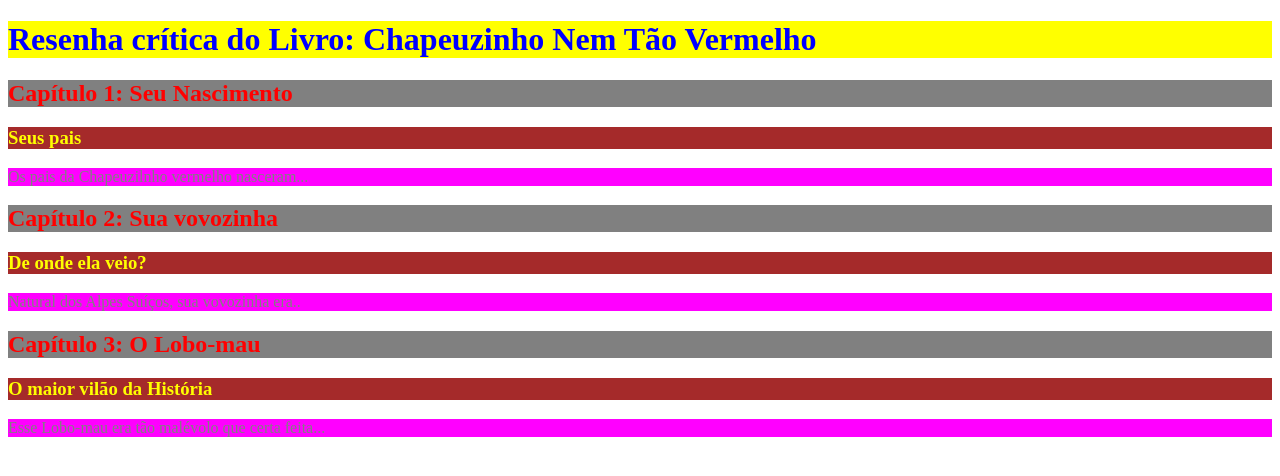
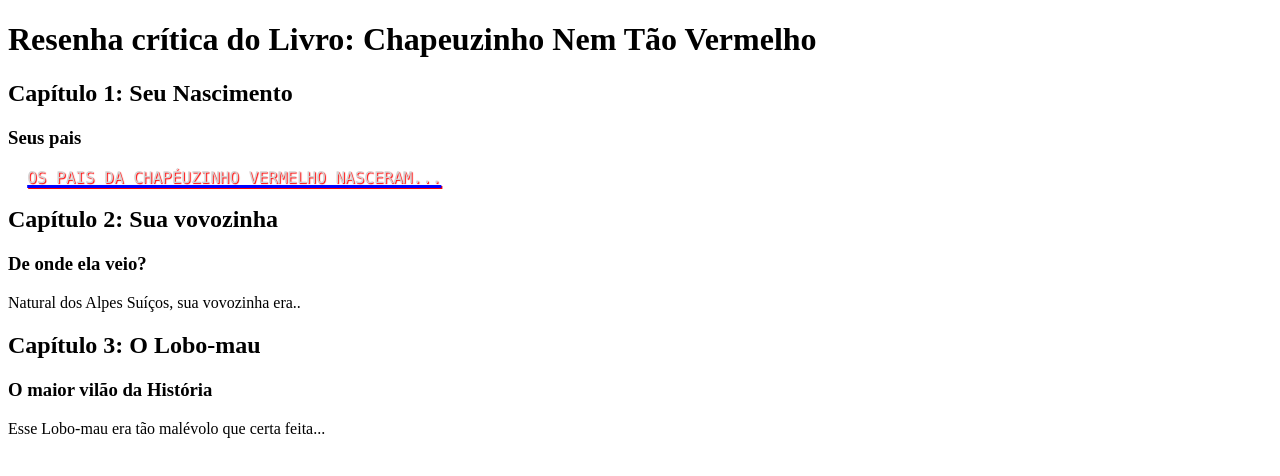
Before and after one commit to vitoriasantosgama255-ui/Primeiro-site, a plain HTML site: page index.html in a window 1280 px wide. Drawn offline with Linux system fonts and the light colour scheme.

Commit message:
finalizando o codigo

```diff
--- a/index.css
+++ b/index.css
@@ -1,28 +1,13 @@
-h1{
+#paragrafo{
 
-color: blue;
-
-background-color: yellow;
-}
-
-h2{
-color: red;
-
-background-color: gray;
+text-transform: uppercase;
+color: lightgray;
+font-family: Lucida Console;
+text-indent: 1.2em;
+text-shadow: 1px 1px 1px red;
+text-decoration-line: underline;
+text-decoration-style: solid;
+text-decoration-color: blue;
+text-decoration-thickness: 0.2em;
 
 }
-
-h3{
-
-color: yellow;
-
-background-color: brown;
-
-}
-
-p{
-
-  color: gray;
-
-  background-color: magenta;
-}
--- a/index.html
+++ b/index.html
@@ -21,13 +21,14 @@
     </head>
 
     <body>
+
           <h1 id ="h1" onclick ="mudar_conteudo_elemento()"> Resenha crítica do Livro: Chapeuzinho Nem Tão Vermelho</h1>
 
           <h2>Capítulo 1: Seu Nascimento</h2>
 
             <h3>Seus pais</h3>
 
-                <p>Os pais da Chapeuzilnho vermelho nasceram...</p>
+            <p id ="paragrafo">Os pais da Chapéuzinho vermelho nasceram...</p>
 
           <h2>Capítulo 2: Sua vovozinha</h2>
 
--- a/index.js
+++ b/index.js
@@ -3,3 +3,8 @@ function mudar_conteudo_element(){
   document.getElementById("h1").innerHTML = "Hello Javascript!";
 
 };
+
+function mudar_estilo(){
+
+document.getElementById("paragrafo").style.textAlign = "right";
+}
```
